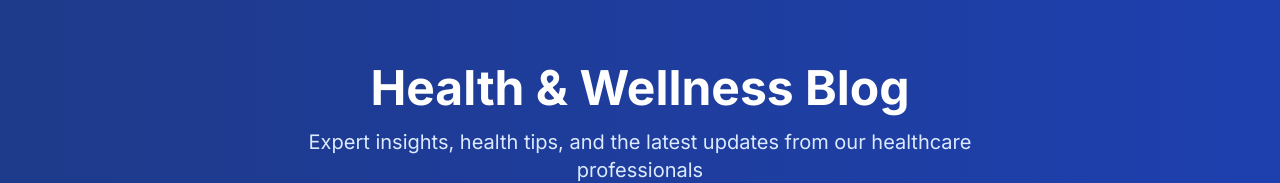
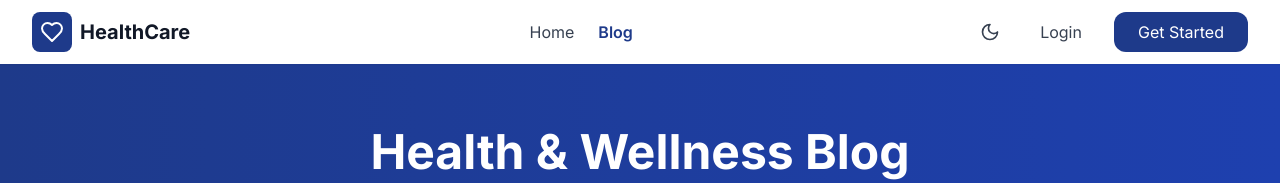
Before and after one commit to Barento999/advanced_hms, a React (Vite) app in the folder frontend/: page /blog in a window 1280 px wide. Shown: the top 183 px of the page. Built offline with nearby package versions, Linux system fonts and the light colour scheme; no server answers.

Commit message:
feat: add public navbar to blog pages and simplify navigation

```diff
--- /dev/null
+++ b/frontend/src/components/PublicNavbar.jsx
@@ -0,0 +1,137 @@
+import { Link, useLocation } from "react-router-dom";
+import { useContext, useState } from "react";
+import { Heart, Moon, Sun, Menu, X } from "lucide-react";
+import { ThemeContext } from "../context/ThemeContext";
+
+const PublicNavbar = () => {
+  const location = useLocation();
+  const { darkMode, toggleDarkMode } = useContext(ThemeContext);
+  const [mobileMenuOpen, setMobileMenuOpen] = useState(false);
+
+  const isActive = (path) => {
+    return location.pathname === path;
+  };
+
+  return (
+    <nav className="bg-white dark:bg-slate-800 shadow-sm fixed w-full top-0 z-50">
+      <div className="max-w-7xl mx-auto px-4 sm:px-6 lg:px-8">
+        <div className="flex justify-between items-center h-16">
+          {/* Logo */}
+          <Link to="/" className="flex items-center gap-2">
+            <div className="w-10 h-10 bg-primary rounded-lg flex items-center justify-center">
+              <Heart className="w-6 h-6 text-white" />
+            </div>
+            <span className="text-xl font-bold text-dark dark:text-slate-100">
+              HealthCare
+            </span>
+          </Link>
+
+          {/* Desktop Navigation */}
+          <div className="hidden md:flex items-center gap-6">
+            <Link
+              to="/"
+              className={`transition-colors ${
+                isActive("/")
+                  ? "text-primary font-semibold"
+                  : "text-gray-700 dark:text-slate-300 hover:text-primary"
+              }`}>
+              Home
+            </Link>
+            <Link
+              to="/blog"
+              className={`transition-colors ${
+                isActive("/blog") || location.pathname.startsWith("/blog/")
+                  ? "text-primary font-semibold"
+                  : "text-gray-700 dark:text-slate-300 hover:text-primary"
+              }`}>
+              Blog
+            </Link>
+          </div>
+
+          {/* Right Side Actions */}
+          <div className="flex items-center gap-4">
+            {/* Dark Mode Toggle */}
+            <button
+              onClick={toggleDarkMode}
+              className="p-2 rounded-lg hover:bg-gray-100 dark:hover:bg-slate-700 transition-colors"
+              aria-label="Toggle dark mode">
+              {darkMode ? (
+                <Sun className="w-5 h-5 text-yellow-500" />
+              ) : (
+                <Moon className="w-5 h-5 text-gray-700" />
+              )}
+            </button>
+
+            {/* Desktop Auth Buttons */}
+            <Link
+              to="/login"
+              className="hidden md:block px-4 py-2 text-gray-700 dark:text-slate-300 hover:text-primary transition-colors">
+              Login
+            </Link>
+            <Link
+              to="/register"
+              className="hidden md:block px-6 py-2 bg-primary hover:bg-blue-800 text-white rounded-xl transition-colors">
+              Get Started
+            </Link>
+
+            {/* Mobile Menu Button */}
+            <button
+              onClick={() => setMobileMenuOpen(!mobileMenuOpen)}
+              className="md:hidden p-2 rounded-lg hover:bg-gray-100 dark:hover:bg-slate-700 transition-colors"
+              aria-label="Toggle menu">
+              {mobileMenuOpen ? (
+                <X className="w-6 h-6 text-gray-700 dark:text-slate-300" />
+              ) : (
+                <Menu className="w-6 h-6 text-gray-700 dark:text-slate-300" />
+              )}
+            </button>
+          </div>
+        </div>
+
+        {/* Mobile Menu */}
+        {mobileMenuOpen && (
+          <div className="md:hidden py-4 border-t border-gray-200 dark:border-slate-700">
+            <div className="flex flex-col space-y-4">
+              <Link
+                to="/"
+                onClick={() => setMobileMenuOpen(false)}
+                className={`px-4 py-2 transition-colors ${
+                  isActive("/")
+                    ? "text-primary font-semibold"
+                    : "text-gray-700 dark:text-slate-300 hover:text-primary"
+                }`}>
+                Home
+              </Link>
+              <Link
+                to="/blog"
+                onClick={() => setMobileMenuOpen(false)}
+                className={`px-4 py-2 transition-colors ${
+                  isActive("/blog") || location.pathname.startsWith("/blog/")
+                    ? "text-primary font-semibold"
+                    : "text-gray-700 dark:text-slate-300 hover:text-primary"
+                }`}>
+                Blog
+              </Link>
+              <div className="border-t border-gray-200 dark:border-slate-700 pt-4 px-4 space-y-2">
+                <Link
+                  to="/login"
+                  onClick={() => setMobileMenuOpen(false)}
+                  className="block w-full text-center px-4 py-2 text-gray-700 dark:text-slate-300 hover:bg-gray-100 dark:hover:bg-slate-700 rounded-lg transition-colors">
+                  Login
+                </Link>
+                <Link
+                  to="/register"
+                  onClick={() => setMobileMenuOpen(false)}
+                  className="block w-full text-center px-4 py-2 bg-primary hover:bg-blue-800 text-white rounded-lg transition-colors">
+                  Get Started
+                </Link>
+              </div>
+            </div>
+          </div>
+        )}
+      </div>
+    </nav>
+  );
+};
+
+export default PublicNavbar;
--- a/frontend/src/pages/Blog.jsx
+++ b/frontend/src/pages/Blog.jsx
@@ -19,6 +19,7 @@ import {
   Stethoscope,
 } from "lucide-react";
 import Pagination from "../components/Pagination";
+import PublicNavbar from "../components/PublicNavbar";
 import { ThemeContext } from "../context/ThemeContext";
 import { useContext } from "react";
 
@@ -145,8 +146,11 @@ const Blog = () => {
 
   return (
     <div className="min-h-screen bg-gray-50 dark:bg-slate-900">
+      {/* Public Navbar */}
+      <PublicNavbar />
+
       {/* Header */}
-      <div className="bg-gradient-to-r from-primary to-blue-800 text-white py-16">
+      <div className="bg-gradient-to-r from-primary to-blue-800 text-white py-16 mt-16">
         <div className="max-w-7xl mx-auto px-4 sm:px-6 lg:px-8">
           <div className="text-center">
             <h1 className="text-4xl md:text-5xl font-bold mb-4">
--- a/frontend/src/pages/BlogPost.jsx
+++ b/frontend/src/pages/BlogPost.jsx
@@ -22,6 +22,7 @@ import {
   Users,
   Stethoscope,
 } from "lucide-react";
+import PublicNavbar from "../components/PublicNavbar";
 import { ThemeContext } from "../context/ThemeContext";
 
 const BlogPost = () => {
@@ -266,7 +267,8 @@ const BlogPost = () => {
   if (loading) {
     return (
       <div className="min-h-screen bg-gray-50 dark:bg-slate-900">
-        <div className="max-w-4xl mx-auto px-4 sm:px-6 lg:px-8 py-12">
+        <PublicNavbar />
+        <div className="max-w-4xl mx-auto px-4 sm:px-6 lg:px-8 py-12 mt-16">
           <div className="animate-pulse">
             <div className="h-8 bg-gray-200 dark:bg-slate-700 rounded w-32 mb-8"></div>
             <div className="h-12 bg-gray-200 dark:bg-slate-700 rounded w-3/4 mb-4"></div>
@@ -293,8 +295,11 @@ const BlogPost = () => {
 
   return (
     <div className="min-h-screen bg-gray-50 dark:bg-slate-900">
+      {/* Public Navbar */}
+      <PublicNavbar />
+
       {/* Back Button */}
-      <div className="bg-white dark:bg-slate-800 border-b border-gray-200 dark:border-slate-700">
+      <div className="bg-white dark:bg-slate-800 border-b border-gray-200 dark:border-slate-700 mt-16">
         <div className="max-w-4xl mx-auto px-4 sm:px-6 lg:px-8 py-4">
           <button
             onClick={() => navigate("/blog")}
```
